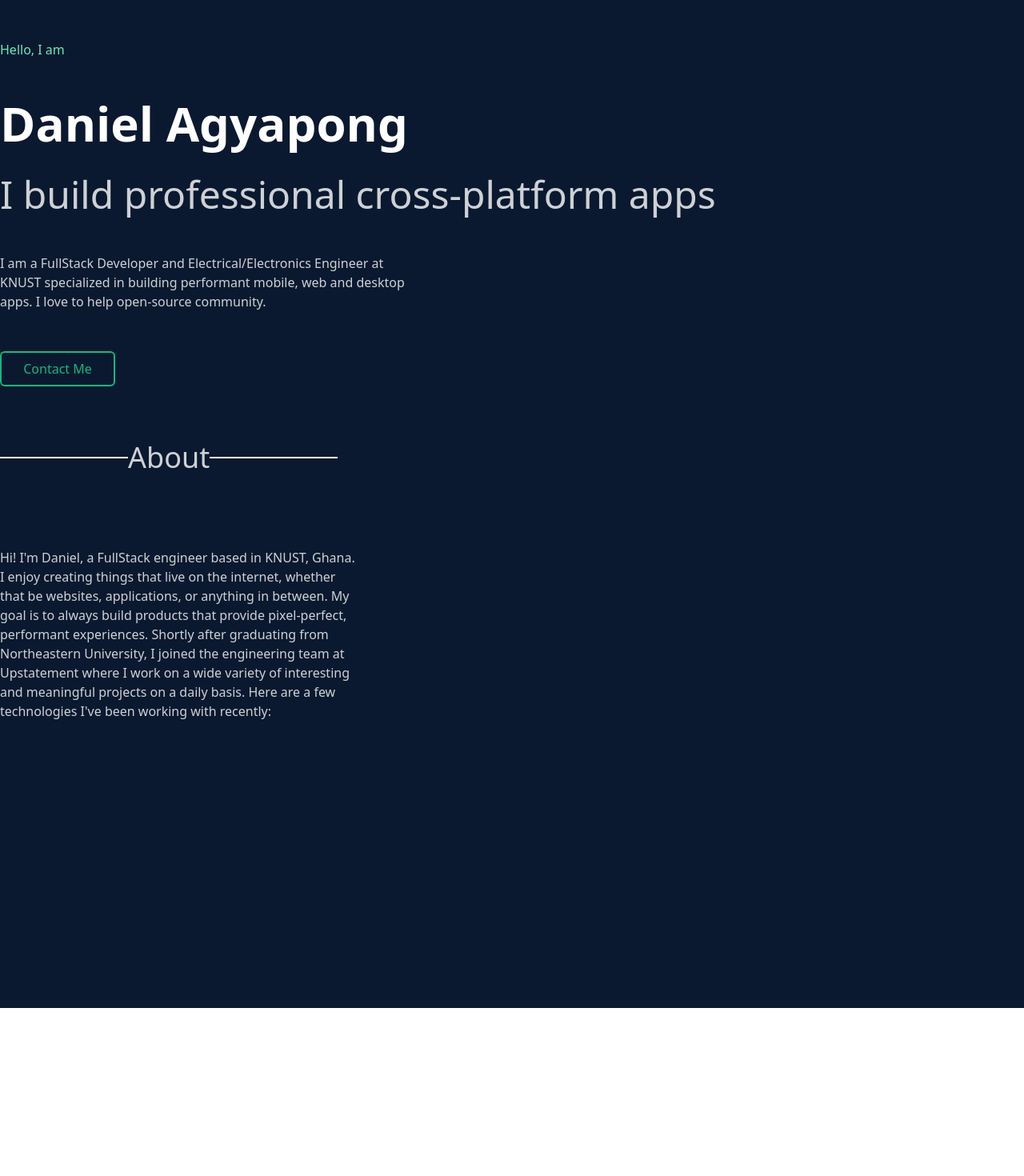
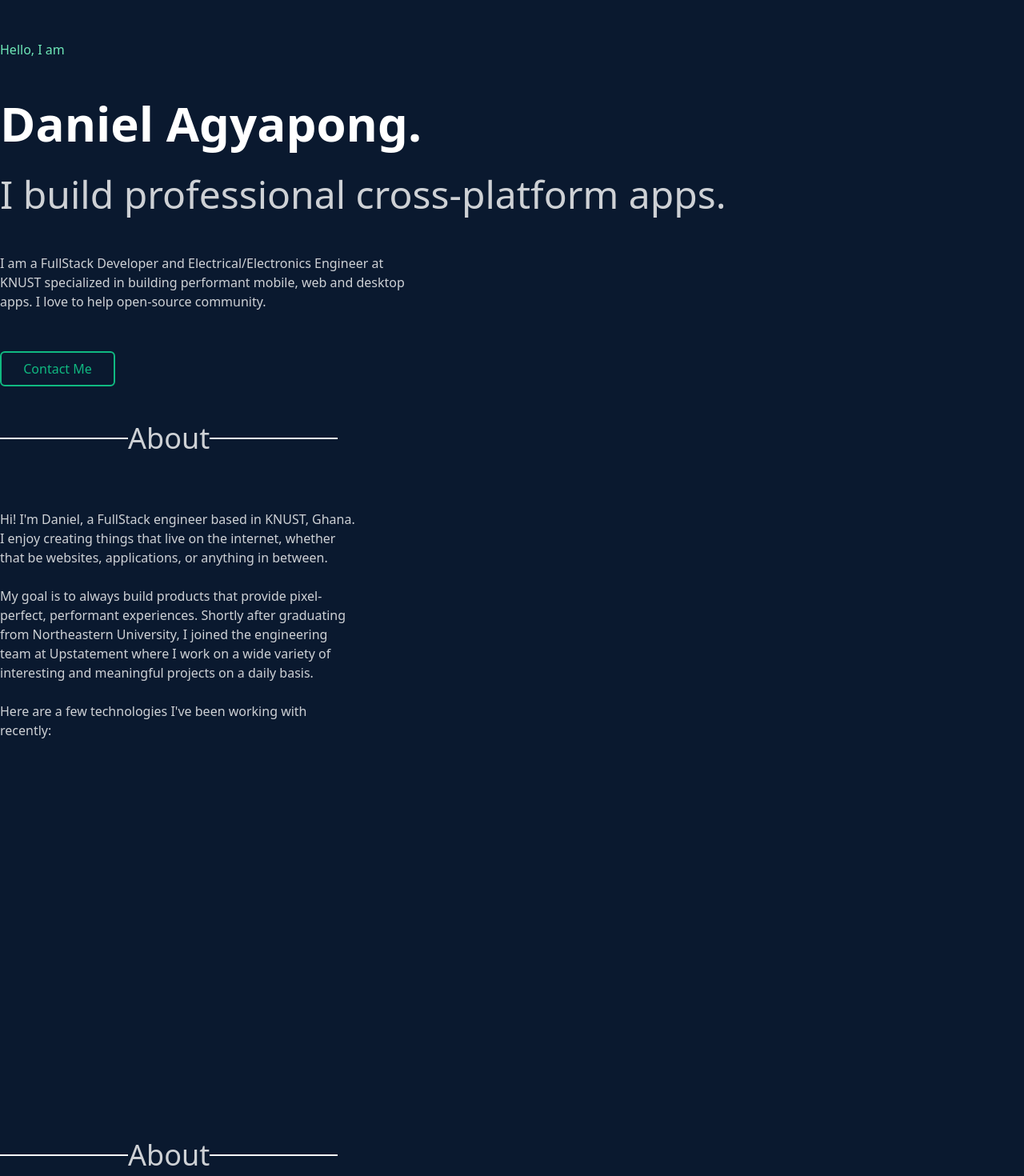
Before and after one commit to EngineerDanny/EngineerDanny_Portfolio, a React (Create React App) app: page / in a window 1280 px wide. Shown: the part 340-1810 px from the top of the page at 80% size. Before the commit the page ends 1600 px from the top, so only its background shows below. Built offline with nearby package versions, Linux system fonts and the light colour scheme.

Commit message:
style update 3

```diff
--- a/src/App.jsx
+++ b/src/App.jsx
@@ -27,9 +27,9 @@ function App() {
 
         <div className="flex flex-col justify-evenly h-4/6">
           <h1 className="text-md text-green-300">Hello, I am</h1>
-          <h2 className="text-6xl font-semibold">Daniel Agyapong</h2>
+          <h2 className="text-6xl font-semibold">Daniel Agyapong.</h2>
           <h3 className="text-5xl font-medium opacity-80 -mt-4">
-            I build professional cross-platform apps
+            I build professional cross-platform apps.
           </h3>
           <p className="text-base font-light max-w-lg opacity-80">
             I am a FullStack Developer and Electrical/Electronics Engineer at
@@ -59,14 +59,32 @@ function App() {
             <p className="max-w-md text-base font-light opacity-80">
               Hi! I'm Daniel, a FullStack engineer based in KNUST, Ghana. I
               enjoy creating things that live on the internet, whether that be
-              websites, applications, or anything in between. My goal is to
-              always build products that provide pixel-perfect, performant
-              experiences. Shortly after graduating from Northeastern
+              websites, applications, or anything in between. <br />
+              <br />
+              My goal is to always build products that provide pixel-perfect,
+              performant experiences. Shortly after graduating from Northeastern
               University, I joined the engineering team at Upstatement where I
               work on a wide variety of interesting and meaningful projects on a
-              daily basis. Here are a few technologies I've been working with
+              daily basis.
+              <br />
+              <br /> Here are a few technologies I've been working with
               recently:
             </p>
+          </div>
+        </div>
+      </section>
+
+      <section className="h-screen">
+        <div className="flex flex-col justify-evenly h-4/6">
+
+          <div className="flex flex-row items-center">
+            <div className="w-40 h-0.5 bg-white"></div>
+            <h1 className="text-4xl font-medium opacity-80">About</h1>
+            <div className="w-40 h-0.5 bg-white"></div>
+          </div>
+
+          <div className="flex flex-row w-4/5 items-center">
+            <p className="max-w-md text-base font-light opacity-80"></p>
           </div>
         </div>
       </section>
```
